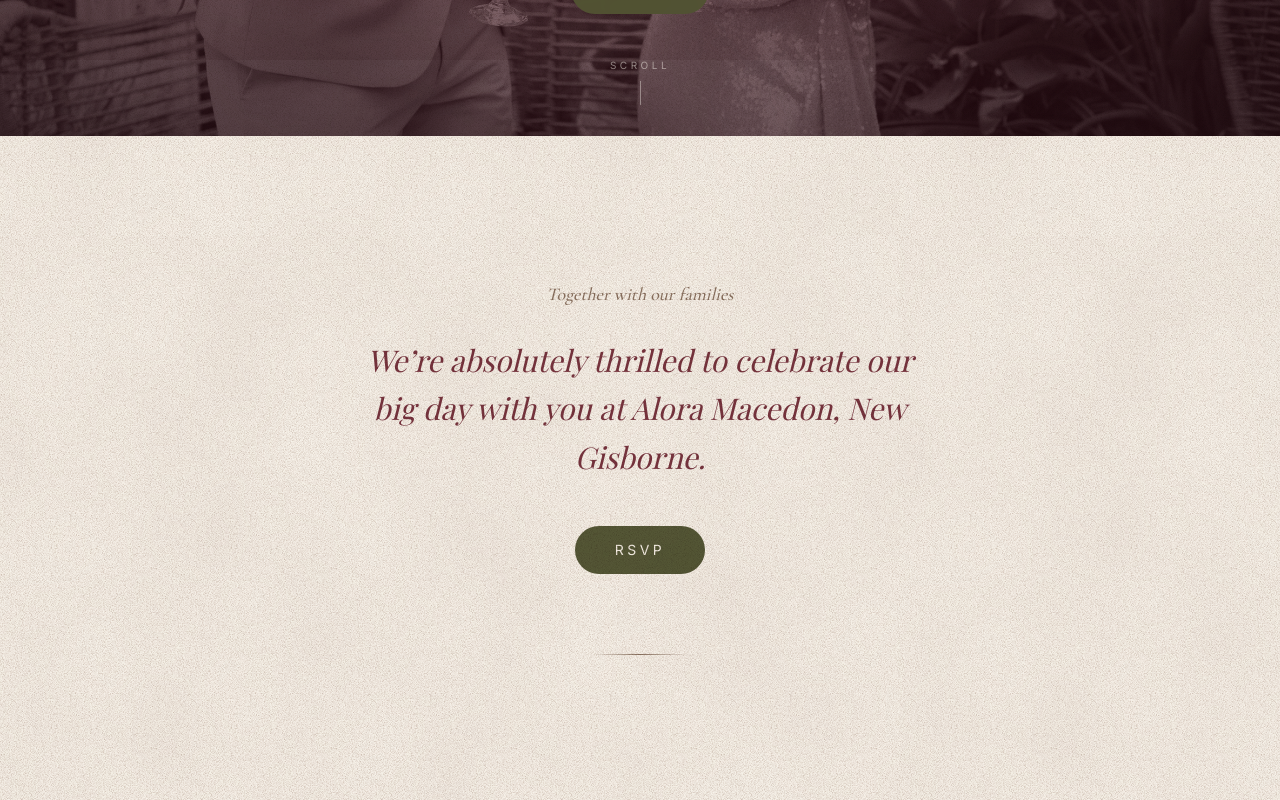
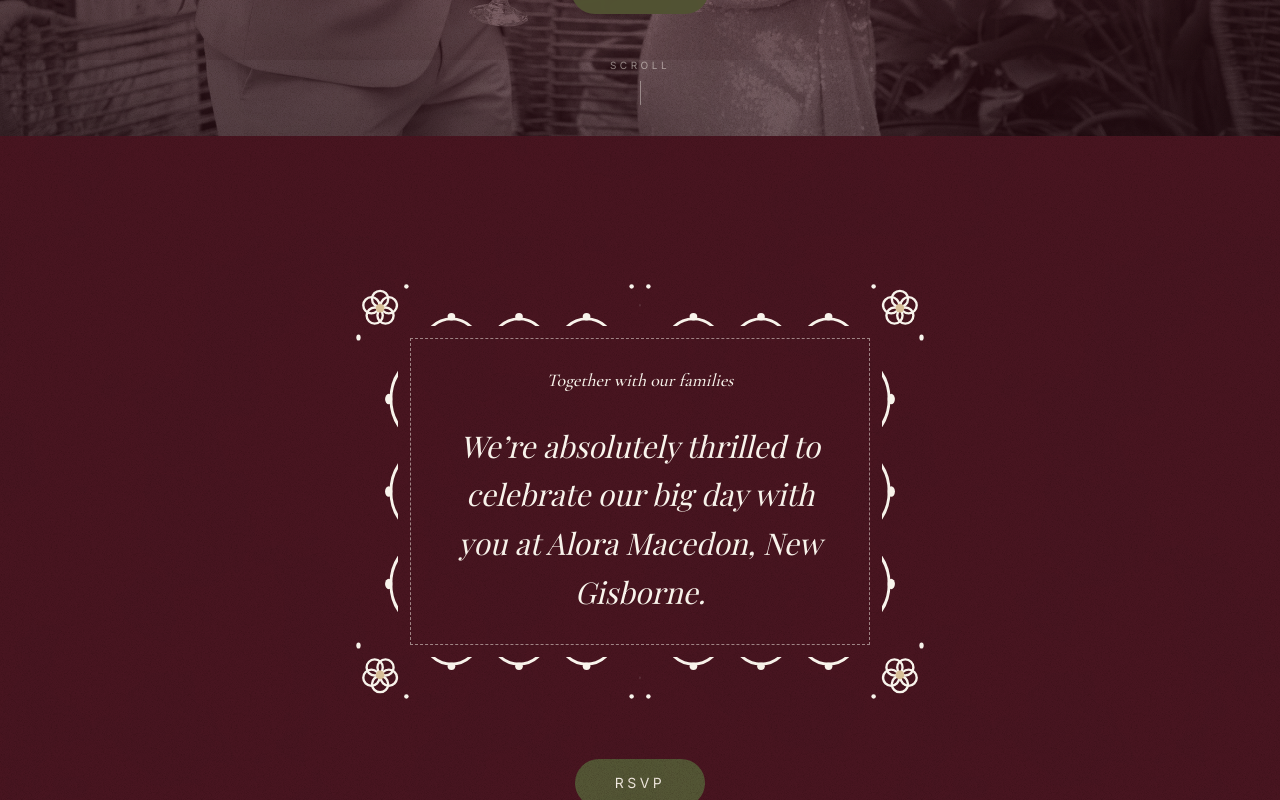
Before and after one commit to aecan3/nicole-and-alex-wedding, a Next.js app: page / in a window 1280 px wide. Shown: the part 740-1540 px from the top of the page. Built offline with nearby package versions, Linux system fonts and the light colour scheme; a web font is replaced by a local one.

Commit message:
Add lace-doily frame around homepage welcome quote
Wraps the kicker + quote in a hand-authored lace border (scalloped
edge with flower medallions, dotted inner line) on a burgundy field.
RSVP button moves outside/below the frame; the gold divider beneath
it is removed.

```diff
--- a/src/app/globals.css
+++ b/src/app/globals.css
@@ -77,6 +77,36 @@ body {
   color: var(--color-burgundy-950);
 }
 
+/* Hand-authored lace-doily frame (public/decor/lace-border.svg) used to
+   border the homepage's welcome quote. It's a CSS border-image: the SVG's
+   four 60px-tall/wide edge strips repeat via `round` so the scallops tile
+   evenly at any box size, and its four 60x60 corners carry the flower
+   medallions — see the SVG source for the full construction notes. The
+   image's edge/corner artwork is drawn in cream on a transparent ground, so
+   the element's own background (set by the caller — burgundy, to match the
+   surrounding section) shows straight through everywhere the lace doesn't
+   cover, which is what keeps the frame reading as lace laid over a
+   continuous burgundy field rather than a separate light card. */
+.lace-frame {
+  --lace-w: clamp(26px, 6vw, 46px);
+  position: relative;
+  border-style: solid;
+  border-width: var(--lace-w);
+  border-image-source: url("/decor/lace-border.svg");
+  border-image-slice: 60;
+  border-image-width: var(--lace-w);
+  border-image-repeat: round;
+}
+
+/* The doily's inner dotted thread, inset from the lace edge itself. */
+.lace-frame::before {
+  content: "";
+  position: absolute;
+  inset: 12px;
+  border: 1px dashed rgba(250, 246, 238, 0.5);
+  pointer-events: none;
+}
+
 /* Cardstock texture for the light (cream) content areas only — scoped to
    `.paper-texture` rather than the whole body, so the burgundy nav, hero and
    footer stay clean. The fine, even speckle grain (::before) is what reads
--- a/src/app/page.tsx
+++ b/src/app/page.tsx
@@ -1,5 +1,6 @@
 import { AnchorLink } from "@/components/anchor-link";
 import { Hero } from "@/components/hero";
+import { LaceFrame } from "@/components/lace-frame";
 import { Reveal } from "@/components/reveal";
 import { OurStorySection } from "@/components/sections/our-story-section";
 import { VenueSection } from "@/components/sections/venue-section";
@@ -15,28 +16,26 @@ export default function Home() {
     <main className="flex-1">
       <Hero photoSrc="/gallery/couple-rooftop.jpg" />
 
-      <section className="px-6 py-28 sm:py-36 text-center">
+      <section className="bg-burgundy-900 px-6 py-28 sm:py-36 text-center">
         <Reveal>
-          <p className="kicker text-base sm:text-lg text-taupe-600">
-            Together with our families
-          </p>
-          <p className="max-w-xl mx-auto mt-7 text-2xl sm:text-3xl leading-relaxed font-display italic text-burgundy-600">
-            We&rsquo;re absolutely thrilled to celebrate our big day with you at
-            Alora Macedon, New Gisborne.
-          </p>
+          <LaceFrame className="mx-auto max-w-xl">
+            <p className="kicker text-base sm:text-lg text-cream-100">
+              Together with our families
+            </p>
+            <p className="mt-7 text-2xl sm:text-3xl leading-relaxed font-display italic text-cream-100">
+              We&rsquo;re absolutely thrilled to celebrate our big day with you at
+              Alora Macedon, New Gisborne.
+            </p>
+          </LaceFrame>
         </Reveal>
 
         <Reveal delay={0.15}>
           <AnchorLink
             href="#rsvp"
-            className="mt-11 inline-block rounded-full bg-olive-800 text-cream-100 px-10 py-3.5 text-sm tracking-[0.25em] uppercase transition-all duration-300 hover:bg-olive-900 hover:shadow-[0_8px_30px_rgba(63,66,31,0.3)]"
+            className="mt-14 inline-block rounded-full bg-olive-800 text-cream-100 px-10 py-3.5 text-sm tracking-[0.25em] uppercase transition-all duration-300 hover:bg-olive-900 hover:shadow-[0_8px_30px_rgba(63,66,31,0.3)]"
           >
             RSVP
           </AnchorLink>
-        </Reveal>
-
-        <Reveal delay={0.3}>
-          <div className="mt-20 mx-auto h-px w-24 bg-gradient-to-r from-transparent via-taupe-600 to-transparent" />
         </Reveal>
       </section>
 
--- /dev/null
+++ b/src/components/lace-frame.tsx
@@ -0,0 +1,21 @@
+import { type ReactNode } from "react";
+
+/**
+ * Decorative lace-doily border (see .lace-frame / .lace-frame::before in
+ * globals.css and public/decor/lace-border.svg for the actual artwork and
+ * construction notes). Purely presentational — sizes to its content, so
+ * callers control max-width/centering from the outside.
+ */
+export function LaceFrame({
+  children,
+  className = "",
+}: {
+  children: ReactNode;
+  className?: string;
+}) {
+  return (
+    <div className={`lace-frame px-7 py-8 sm:px-11 sm:py-10 ${className}`}>
+      {children}
+    </div>
+  );
+}
```
Also changed, not shown: public/decor/lace-border.svg (added).
